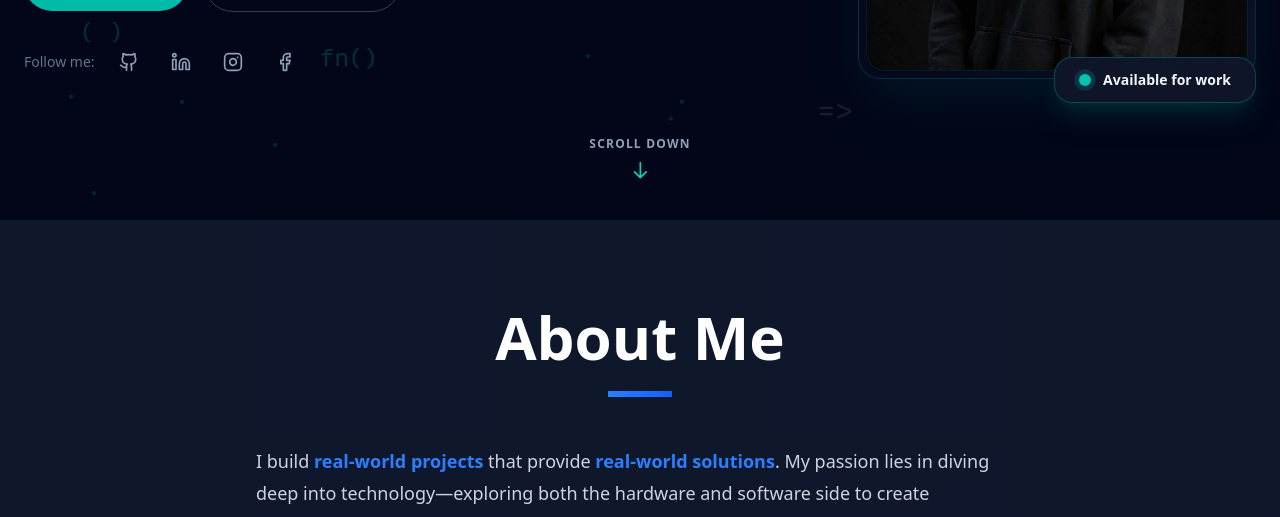
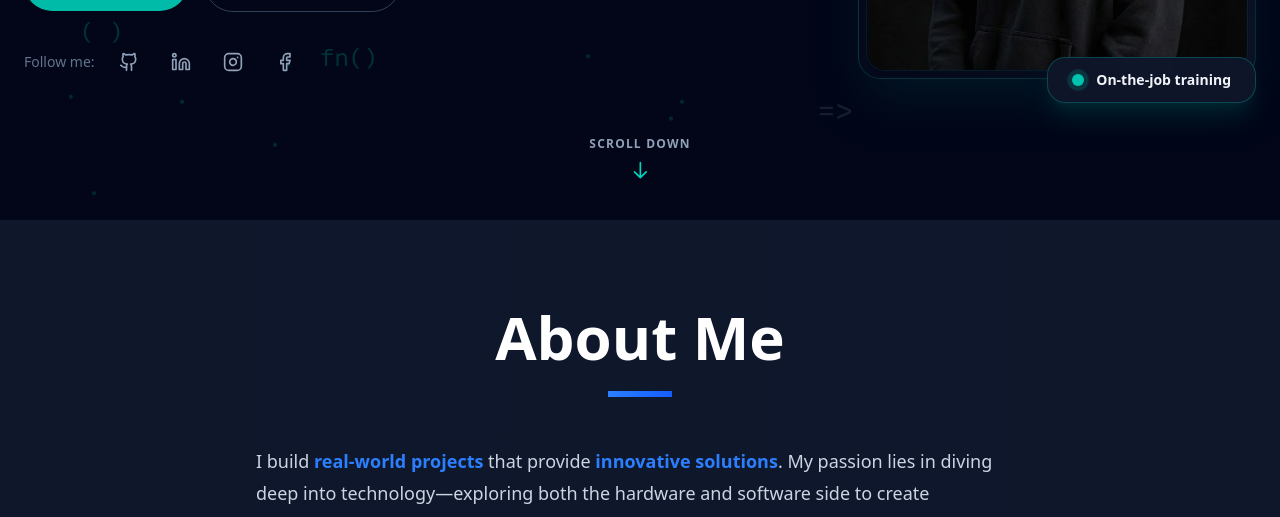
Before and after one commit to betaTrident/Portfolio, a Next.js app: page / in a window 1280 px wide. Shown: the part 580-1097 px from the top of the page. Built offline with nearby package versions, Linux system fonts and the light colour scheme.

Commit message:
update on progress dev-portfolio

```diff
--- a/src/components/sections/About.tsx
+++ b/src/components/sections/About.tsx
@@ -22,7 +22,7 @@ export default function About() {
           <ScrollAnimation delay={0.2}>
             <div className="mx-auto max-w-3xl">
               <p className="mb-6 text-base leading-[1.8] text-slate-700 dark:text-slate-300 sm:text-lg">
-                I build <span className="font-semibold text-blue-600 dark:text-blue-500">real-world projects</span> that provide <span className="font-semibold text-blue-600 dark:text-blue-500">real-world solutions</span>. My passion lies in diving deep into technology—exploring both the hardware and software side to create meaningful applications that make a difference.
+                I build <span className="font-semibold text-blue-600 dark:text-blue-500">real-world projects</span> that provide <span className="font-semibold text-blue-600 dark:text-blue-500">innovative solutions</span>. My passion lies in diving deep into technology—exploring both the hardware and software side to create meaningful applications that make a difference.
               </p>
               <p className="text-base leading-[1.8] text-slate-700 dark:text-slate-300 sm:text-lg">
                 Whether it's developing full-stack web applications or troubleshooting complex systems, I'm driven by the challenge of turning ideas into functional, impactful solutions. I believe in writing clean, maintainable code and constantly learning new technologies to stay ahead.
--- a/src/components/sections/Hero.tsx
+++ b/src/components/sections/Hero.tsx
@@ -180,7 +180,7 @@ export default function Hero() {
                 <div className="absolute h-3 w-3 animate-pulse rounded-full bg-blue-500 dark:bg-teal-400"></div>
                 <div className="absolute h-3 w-3 animate-ping rounded-full bg-blue-500 opacity-75 dark:bg-teal-400"></div>
               </div>
-              <p className="text-sm font-semibold text-slate-900 dark:text-slate-100">Available for work</p>
+              <p className="text-sm font-semibold text-slate-900 dark:text-slate-100">On-the-job training</p>
             </div>
           </div>
         </div>
```
